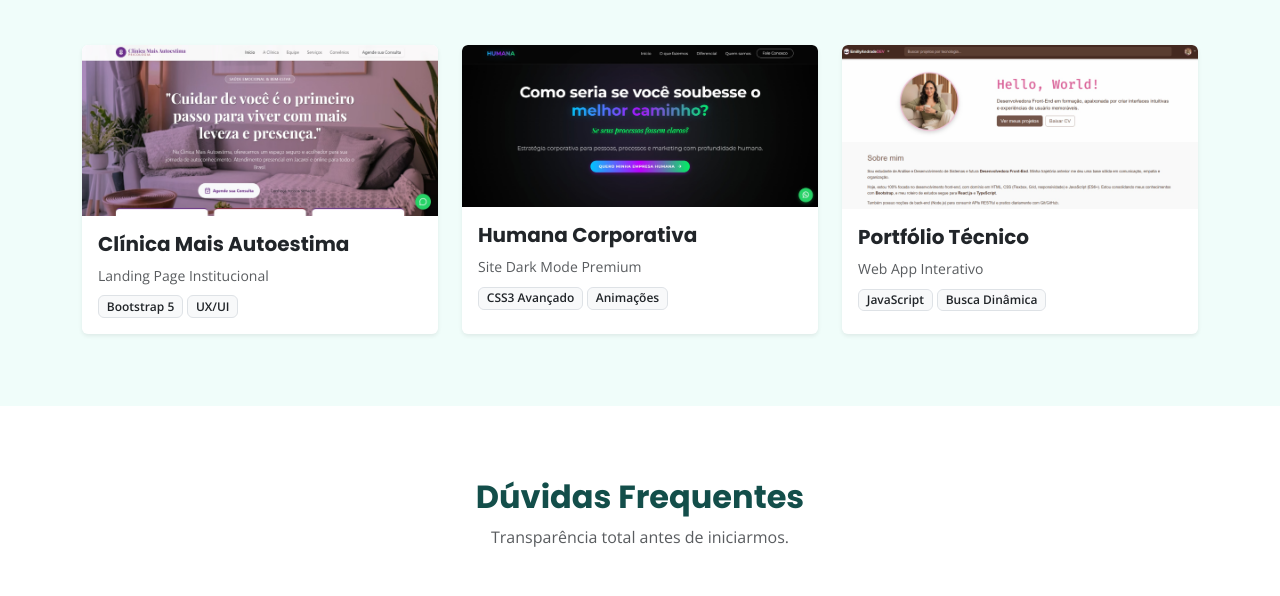
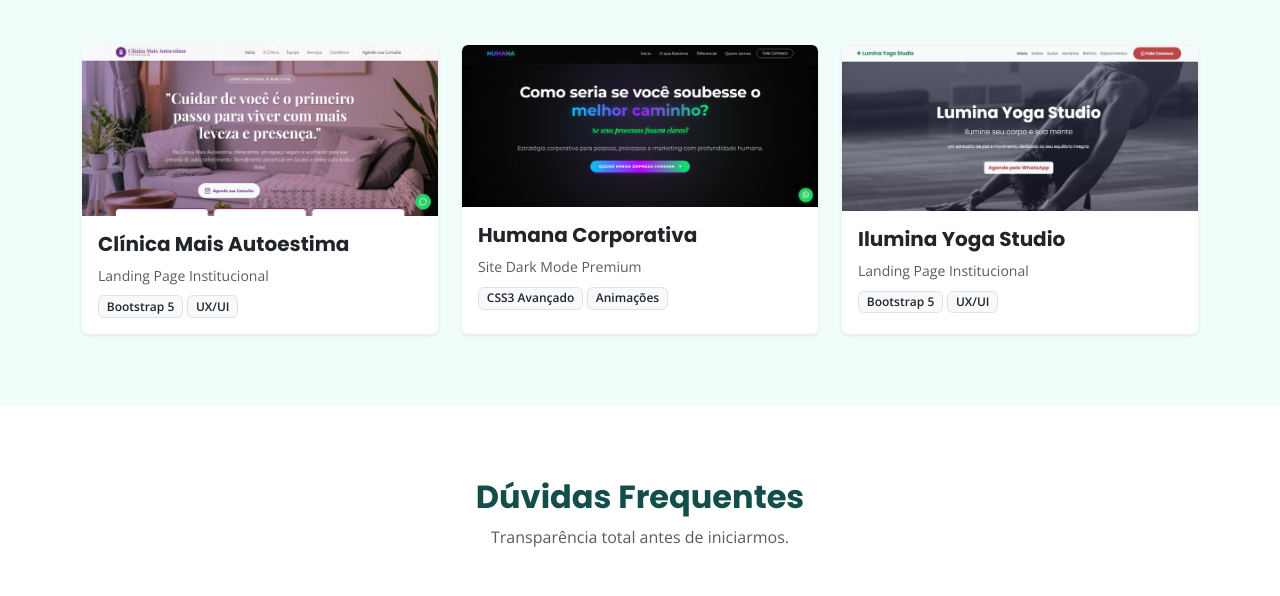
Before and after one commit to EmillyAndradeDev/emilly-andrade-desenvolvimento-web, a plain HTML site: page index.html in a window 1280 px wide. Shown: the part 2390-2986 px from the top of the page. Drawn offline with nearby package versions, Linux system fonts and the light colour scheme.

Commit message:
add: novo projeto em destaque

```diff
--- a/index.html
+++ b/index.html
@@ -257,17 +257,17 @@
                 <div class="col-md-4">
                     <div class="card border-0 shadow-sm project-card h-100">
                         <div class="card-img-wrapper">
-                            <img src="assets/img/screenshot/portfolio-emilly-andrade-dev.png" class="card-img-top" alt="Portfólio Técnico">
+                            <img src="assets/img/screenshot/ilumina-yoga-studio-03.png" class="card-img-top" alt="Ilumina Yoga Studio">
                             <div class="project-overlay">
-                                <a href="https://portfolio-emilly-andrade-dev.vercel.app/" target="_blank" class="btn btn-light btn-sm rounded-pill">Ver Online</a>
+                                <a href="https://lumina-yoga-studio.vercel.app/" target="_blank" class="btn btn-light btn-sm rounded-pill">Ver Online</a>
                             </div>
                         </div>
                         <div class="card-body">
-                            <h5 class="card-title fw-bold">Portfólio Técnico</h5>
-                            <p class="small text-muted mb-2">Web App Interativo</p>
+                            <h5 class="card-title fw-bold">Ilumina Yoga Studio</h5>
+                            <p class="small text-muted mb-2">Landing Page Institucional</p>
                             <div class="d-flex gap-1 flex-wrap">
-                                <span class="badge bg-light text-dark border">JavaScript</span>
-                                <span class="badge bg-light text-dark border">Busca Dinâmica</span>
+                                <span class="badge bg-light text-dark border">Bootstrap 5</span>
+                                <span class="badge bg-light text-dark border">UX/UI</span>
                             </div>
                         </div>
                     </div>
```
Also changed, not shown: assets/img/screenshot/ilumina-yoga-studio-02.png (added), assets/img/screenshot/ilumina-yoga-studio-03.png (added), assets/img/screenshot/ilumina-yoga-studio.png (added).
